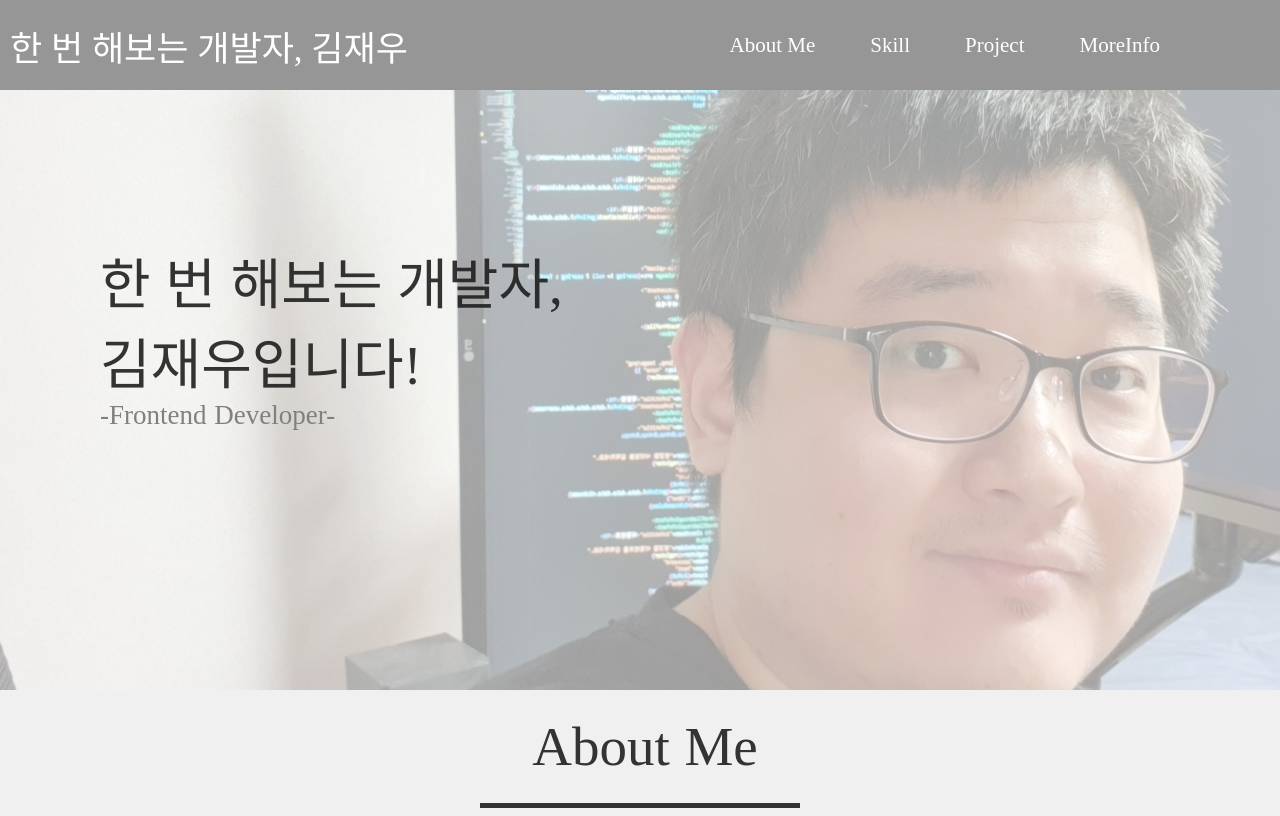
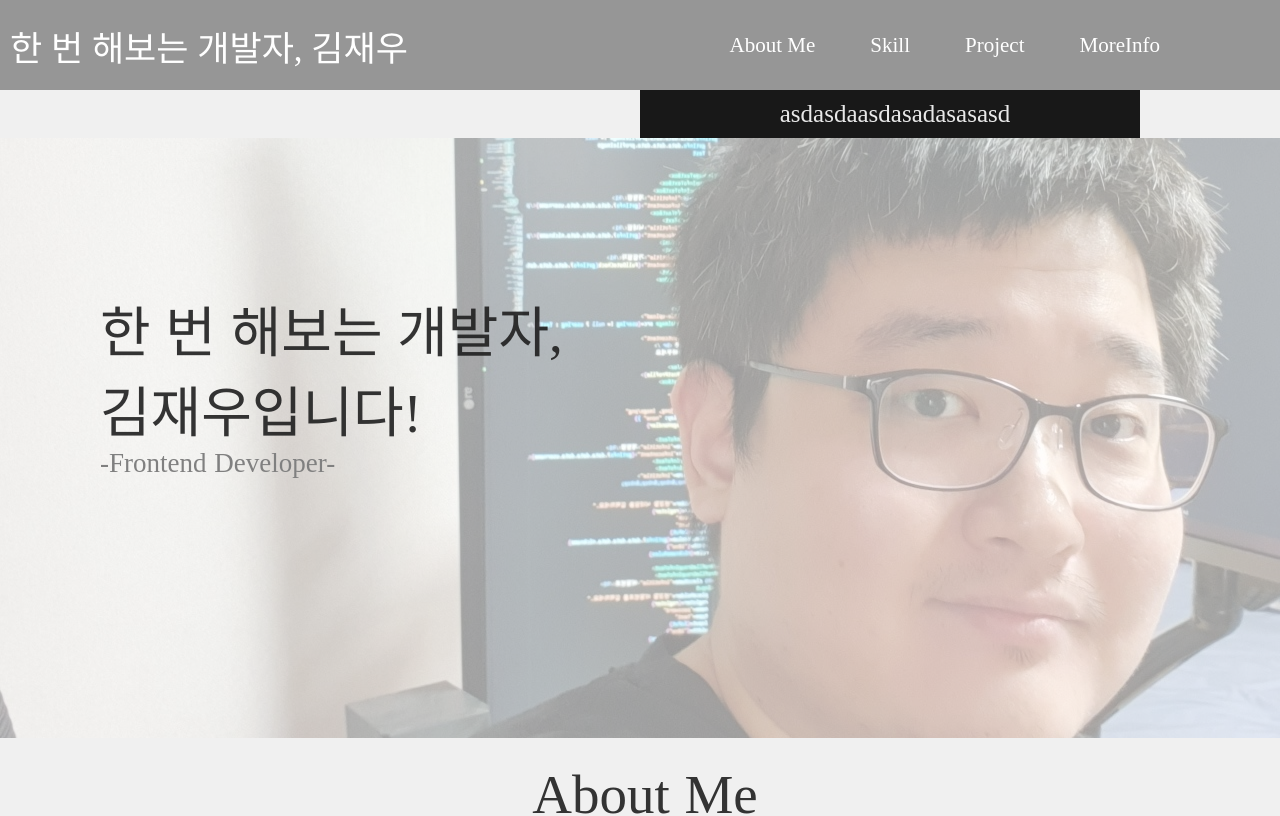
Before and after one commit to Nidurolak/jaewooPortFolio, a React (Create React App) app: page / in a window 1280 px wide. Shown: the top 816 px of the page. Built offline with nearby package versions, Linux system fonts and the light colour scheme; a web font is replaced by a local one.

Commit message:
feat : 기초 애니메이션 구조

```diff
--- a/src/components/SkillListTooltip.tsx
+++ b/src/components/SkillListTooltip.tsx
@@ -6,21 +6,28 @@ import { useRecoilState } from 'recoil';
 
 function SkillListTooltip(){
 
-    return(<Container>
-
+    return(<Container
+        initial={{ width: 0 , x: 0}}
+        animate={{ width: 500 , x: 250}}
+        transition={{ duration: 1 }}>
+        <h3>asdasdaasdasadasasasd</h3>
     </Container>)
 }
 
 const Container = styled(motion.div)`
-    position: fixed;
 display: flex;
 justify-content: center;
 align-items: center;
 padding: 10px;
+max-width: 500px;
 background-color: rgba(0, 0, 0, 0.9);
 color: white;
 width: 250px; /* 상위 컨테이너의 50%로 설정 (내용물에 비례) */
 
+h2 {word-spacing: 1px; word-break:keep-all; padding-left: 10px; font-weight: 450; color: rgba(255, 255, 255, 0.9); font-size: 55px; font-family: inherit;}
+  h3 {word-spacing: 1px; word-break:keep-all; padding-left: 10px; font-weight: 450; color: rgba(255, 255, 255, 0.9); font-size: 25px; font-family: inherit;}
+  h4 {word-spacing: 1px; word-break:keep-all; padding-left: 10px; font-weight: 450; color: gray; font-size: 27px; font-family: inherit;}
+
 `
 
 export default SkillListTooltip
--- a/src/pages/Main.tsx
+++ b/src/pages/Main.tsx
@@ -11,11 +11,13 @@ import AboutMeList from '../components/AboutMeList';
 import ProjectList from '../components/ProjectList';
 import ContactList from '../components/ContactList';
 import { Element, scroller } from 'react-scroll';
+import SkillListTooltip from '../components/SkillListTooltip';
 
 function Main() {
 
     return (
     <Container>
+        <SkillListTooltip></SkillListTooltip>
         <MainTitle/>
         <AnimatePresence>
             <Element name = "AboutMe"><AboutMeList/></Element>
```
